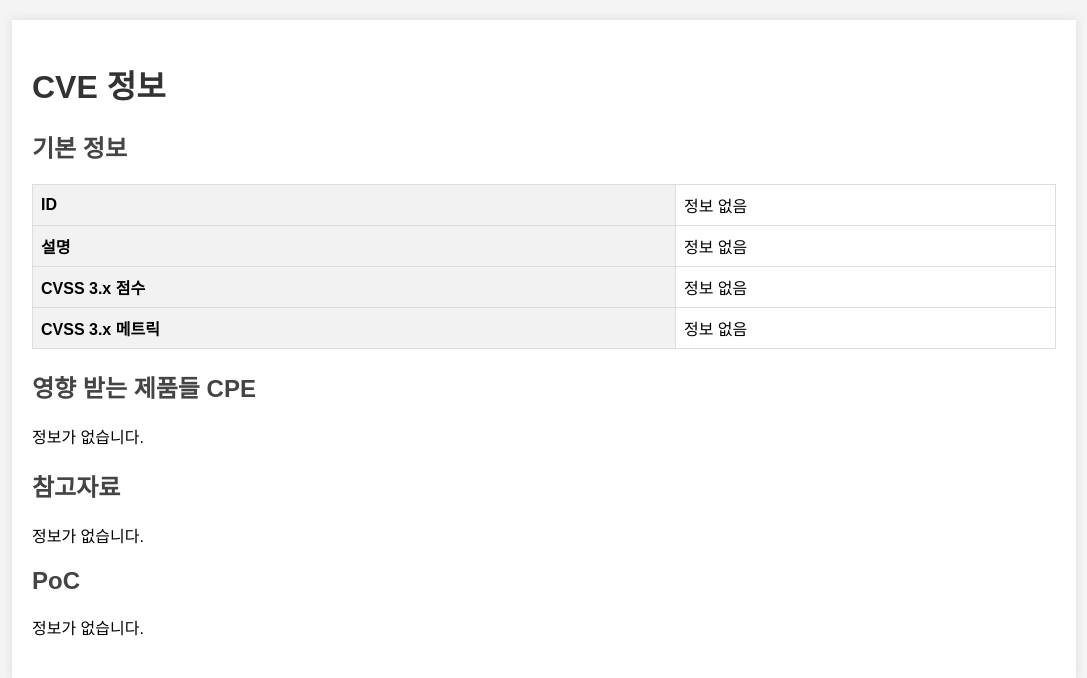
After one commit to sdevel1029/ips_rule_advisor, a FastAPI app: template src/templates/info.html in a window 1280 px wide. The commit adds this page. Shown: the top 678 px of the page, without its empty margins (96-1183 px from the left). Run offline with FastAPI, Linux system fonts and the light colour scheme; the template is opened without the code that fills it, so the values that code supplies are empty.

Commit message:
getinfo 라우터 post -> get 변경 , 기존 콘솔로 출력하던것 jinja2 html 템플릿 렌더링으로 변경 , rpatools 모듈에서 output cvss 3 메트릭 딕셔너리 키값 수정 (html로 보여줄때 기존 키값으로 보여주는게 불가능 , )  , getinfo service cve정보 가져오는 부분 함수명 잘못되어서 수정 , 기존 베이스모델 사용하지않게되어 일단 삭제함

```diff
--- a/src/getinfo/rpatools.py
+++ b/src/getinfo/rpatools.py
@@ -39,8 +39,8 @@ def nvd(code) :
     output["설명"] = result["vulnerabilities"][0]["cve"]["descriptions"][0]["value"]
 
     # cvss 3 메트릭
-    output["cvss_3.x_점수"] = result["vulnerabilities"][0]["cve"]["metrics"]['cvssMetricV31'][0]["cvssData"]["baseScore"]
-    output["cvss_3.x_메트릭"] = result["vulnerabilities"][0]["cve"]["metrics"]['cvssMetricV31'][0]["cvssData"]["vectorString"]
+    output["점수"] = result["vulnerabilities"][0]["cve"]["metrics"]['cvssMetricV31'][0]["cvssData"]["baseScore"]
+    output["메트릭"] = result["vulnerabilities"][0]["cve"]["metrics"]['cvssMetricV31'][0]["cvssData"]["vectorString"]
 
     # 제품, cpe
     cpe_list = []
--- a/src/templates/getinfo.html
+++ b/src/templates/getinfo.html
@@ -6,7 +6,6 @@
   <title>CVE 정보 검색</title>
   <script src="https://cdn.tailwindcss.com"></script>
   <link rel="stylesheet" href="../static/css/getinfo.css" />
-  <script src="../static/js/getinfo.js" defer></script>
 </head>
 <body>
   <div class="container">
@@ -49,12 +48,14 @@
         <p class="hero-title">CVE 정보 검색</p>
         <p class="hero-subtitle">CVE 코드, 키워드 등...</p>
       </div>
-      <form id="cve-form" class="search-box">
+      <form id="cve-form" class="search-box" action="/getinfo" method="get">
         <div class="search-input">
           <input
             type="text"
+            name="cve_code"
             id="cve_code"
             placeholder="CVE-2000-12345, log4j, etc..."
+            required
           />
         </div>
         <div class="search-button">
--- /dev/null
+++ b/src/templates/info.html
@@ -0,0 +1,124 @@
+<!DOCTYPE html>
+<html lang="en">
+<head>
+    <meta charset="UTF-8">
+    <meta name="viewport" content="width=device-width, initial-scale=1.0">
+    <title>CVE 정보</title>
+    <style>
+        body {
+            font-family: Arial, sans-serif;
+            margin: 0;
+            padding: 0;
+            background-color: #f4f4f4;
+        }
+        .container {
+            width: 80%;
+            margin: 20px auto;
+            padding: 20px;
+            background: #fff;
+            box-shadow: 0 0 10px rgba(0, 0, 0, 0.1);
+        }
+        h1 {
+            color: #333;
+        }
+        table {
+            width: 100%;
+            border-collapse: collapse;
+            margin-bottom: 20px;
+        }
+        table, th, td {
+            border: 1px solid #ddd;
+        }
+        th, td {
+            padding: 8px;
+            text-align: left;
+        }
+        th {
+            background-color: #f2f2f2;
+        }
+        .section {
+            margin-bottom: 20px;
+        }
+        .section h2 {
+            color: #444;
+        }
+    </style>
+</head>
+<body>
+    <div class="container">
+        <h1>CVE 정보</h1>
+
+        <div class="section">
+            <h2>기본 정보</h2>
+            <table>
+                <tr>
+                    <th>ID</th>
+                    <td>{{ info.nvd.id | default('정보 없음') }}</td>
+                </tr>
+                <tr>
+                    <th>설명</th>
+                    <td>{{ info.nvd.설명 | default('정보 없음') }}</td>
+                </tr>
+                <tr>
+                    <th>CVSS 3.x 점수</th>
+                    <td>{{ info.nvd.점수 | default('정보 없음') }}</td>
+                </tr>
+                <tr>
+                    <th>CVSS 3.x 메트릭</th>
+                    <td>{{ info.nvd.메트릭 | default('정보 없음') }}</td>
+                </tr>
+            </table>
+        </div>
+
+        <div class="section">
+            <h2>영향 받는 제품들 CPE</h2>
+            {% if info.nvd.영향_받는_제품들_CPE %}
+                <table>
+                    <tr>
+                        <th>CPE</th>
+                        <th>버전 시작 (포함)</th>
+                        <th>버전 끝 (비포함)</th>
+                    </tr>
+                    {% for cpe_list in info.nvd.영향_받는_제품들_CPE %}
+                        {% for cpe in cpe_list %}
+                            <tr>
+                                <td>{{ cpe.CPE | default('정보 없음') }}</td>
+                                <td>{{ cpe.이버전부터_포함 if cpe.이버전부터_포함 is not none else '-' }}</td>
+                                <td>{{ cpe.이버전까지_비포함 if cpe.이버전까지_비포함 is not none else '-' }}</td>
+                            </tr>
+                        {% endfor %}
+                    {% endfor %}
+                </table>
+            {% else %}
+                <p>정보가 없습니다.</p>
+            {% endif %}
+        </div>
+
+        <div class="section">
+            <h2>참고자료</h2>
+            {% if info.nvd.참고자료 %}
+                <ul>
+                    {% for ref in info.nvd.참고자료 %}
+                        <li><a href="{{ ref.url }}" target="_blank">{{ ref.url }}</a></li>
+                    {% endfor %}
+                </ul>
+            {% else %}
+                <p>정보가 없습니다.</p>
+            {% endif %}
+        </div>
+
+        <div class="section">
+            <h2>PoC</h2>
+            {% if info.nvd.poc %}
+                <ul>
+                    {% for poc in info.nvd.poc %}
+                        <li><a href="{{ poc.url }}" target="_blank">{{ poc.url }}</a> - {{ poc.tags | join(', ') | default('정보 없음') }}</li>
+                    {% endfor %}
+                </ul>
+            {% else %}
+                <p>정보가 없습니다.</p>
+            {% endif %}
+        </div>
+    </div>
+</body>
+</html>
```
Also changed, not shown: src/getinfo/getinfo_routes.py (+11 -5 lines), src/getinfo/getinfo_service.py (+2 -7 lines), src/static/js/getinfo.js (deleted, +0 -27 lines).
